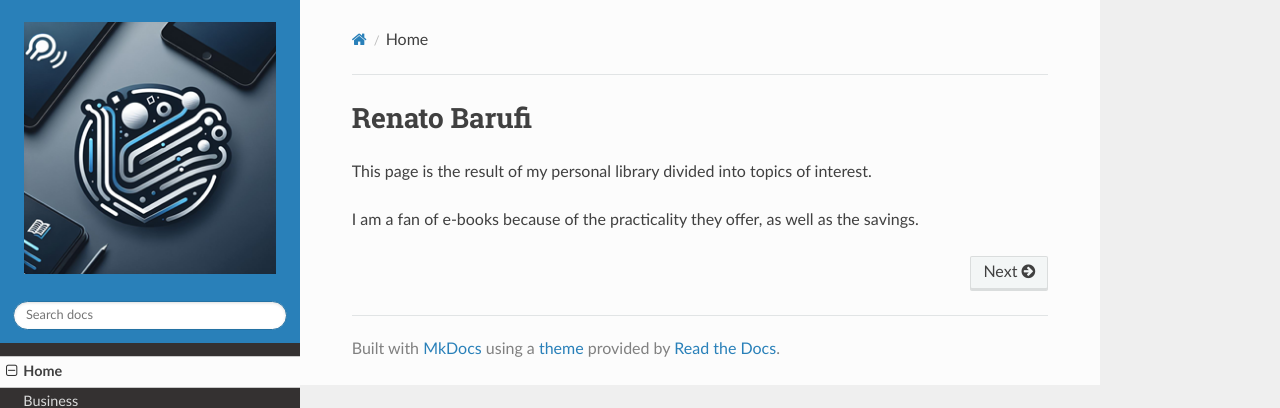
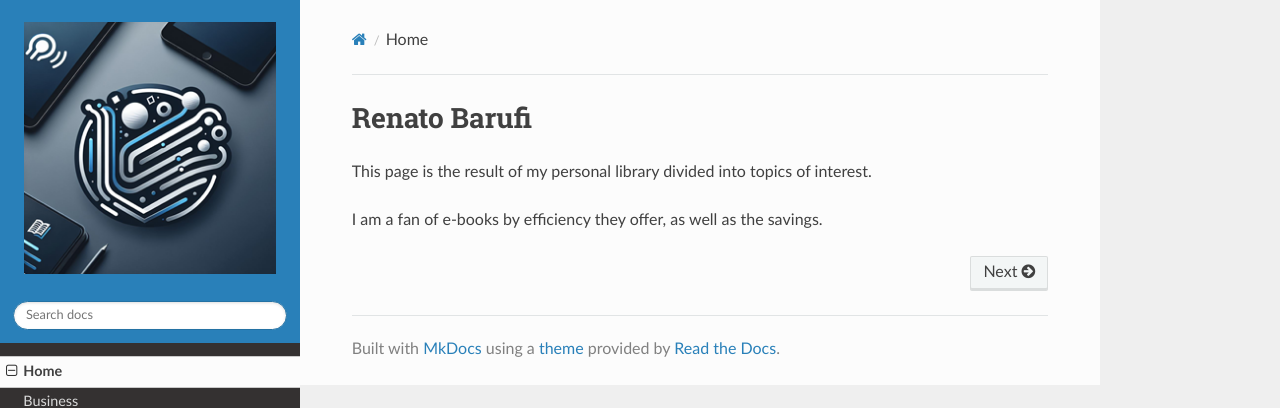
Before and after one commit to renatobrf/kindle-teca, an MkDocs documentation site: the page built from docs/index.md, in a window 1280 px wide. Shown: the top 408 px of the page. Built offline with MkDocs 1.6.1, drawn with Linux system fonts in a browser that asks for light colours; nearby versions of some CDN libraries.

Commit message:
Update index.md

```diff
--- a/docs/index.md
+++ b/docs/index.md
@@ -1,4 +1,4 @@
 # Renato Barufi
 This page is the result of my personal library divided into topics of interest.
 
-I am a fan of e-books because of the practicality they offer, as well as the savings.
+I am a fan of e-books by efficiency they offer, as well as the savings.
```
